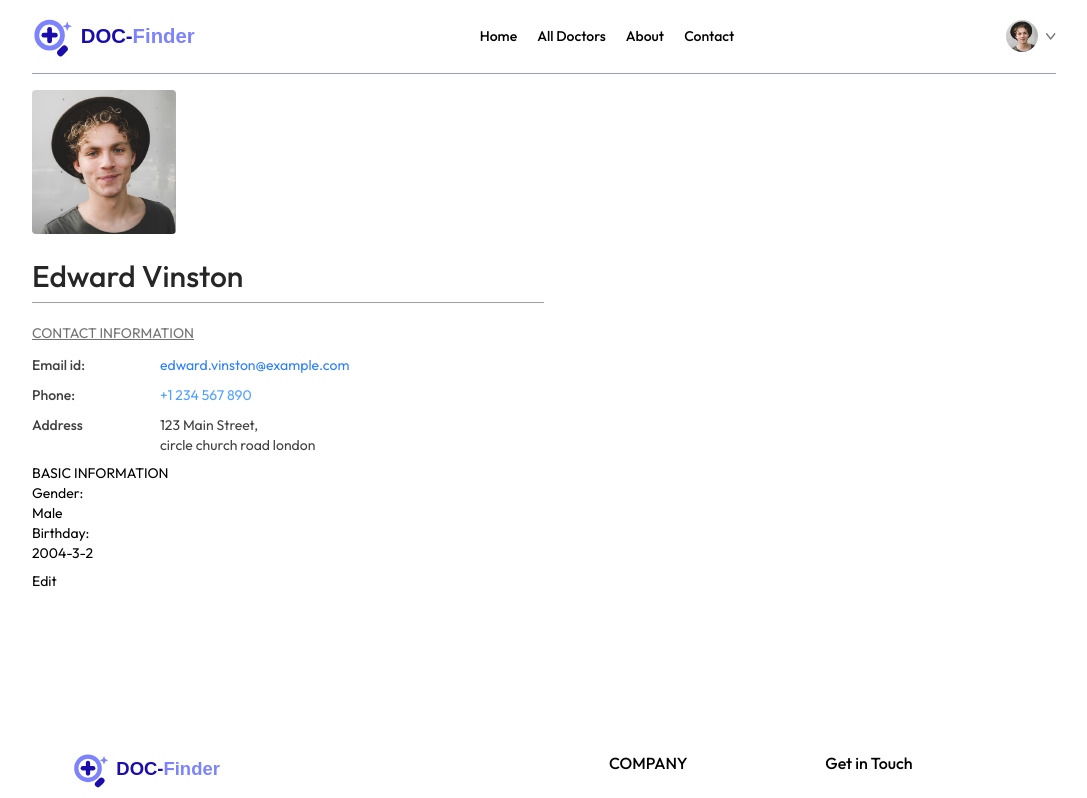
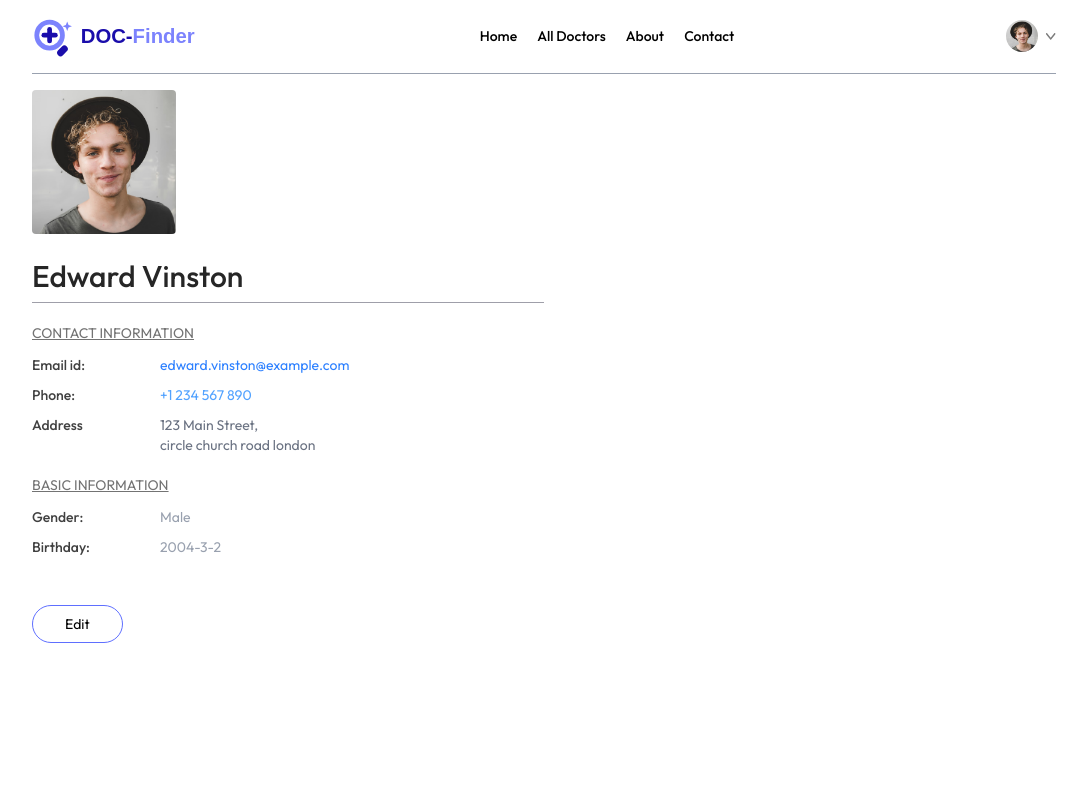
Before and after one commit to HarisShahnawaz/DOC-Finder, a React (Vite) app in the folder frontend/: page /my-profile in a window 1280 px wide. Shown: the top 798 px of the page, without its empty margins (96-1183 px from the left). Built offline with nearby package versions, Linux system fonts and the light colour scheme.

Commit message:
complete muprofile

```diff
--- a/frontend/src/pages/MyProfile.jsx
+++ b/frontend/src/pages/MyProfile.jsx
@@ -45,11 +45,11 @@
           {
             isEdit
               ? <p>
-                <input onChange={(e) => setUserData(prev => ({ ...prev, address: { ...prev.address, line1: e.target.value } }))} value={userData.address.line1} type="text" />
+                <input className='bg-gray-50' onChange={(e) => setUserData(prev => ({ ...prev, address: { ...prev.address, line1: e.target.value } }))} value={userData.address.line1} type="text" />
                 <br />
-                <input onChange={(e) => setUserData(prev => ({ ...prev, address: { ...prev.address, line2: e.target.value } }))} value={userData.address.line2} type="text" />
+                <input className='bg-gray-50' onChange={(e) => setUserData(prev => ({ ...prev, address: { ...prev.address, line2: e.target.value } }))} value={userData.address.line2} type="text" />
               </p>
-              : <p>
+              : <p className='text-gray-500'>
                 {userData.address.line1}
                 <br />
                 {userData.address.line2}
@@ -61,31 +61,31 @@
 
       </div>
       <div>
-        <p>BASIC INFORMATION</p>
-        <div>
-          <p>Gender:</p>
+        <p className='text-neutral-500 underline mt-3 '>BASIC INFORMATION</p>
+        <div className='grid grid-cols-[1fr_3fr] gap-y-2.5 mt-3 text-neutral-700'>
+          <p className='font-medium'>Gender:</p>
           {
             isEdit
-              ? <select onChange={(e) => setUserData(prev => ({ ...prev, gender: e.target.value }))} value={userData.gender}>
+              ? <select className='max-w-20 bg-gray-100 ' onChange={(e) => setUserData(prev => ({ ...prev, gender: e.target.value }))} value={userData.gender}>
                 <option value="Male">Male</option>
                 <option value="Female">Female</option>
               </select>
-              : <p>{userData.gender}</p>
+              : <p className='text-gray-400'>{userData.gender}</p>
           }
-          <p>Birthday:</p>
+          <p className='font-medium'>Birthday:</p>
           {
             isEdit
-              ? <input type="date" onChange={(e) => setUserData(prev => ({ ...prev, dob: e.target.value }))} value={userData.dob} />
-              : <p>{userData.dob}</p>
+              ? <input className='max-w-28 bg-gray-100' type="date" onChange={(e) => setUserData(prev => ({ ...prev, dob: e.target.value }))} value={userData.dob} />
+              : <p className='text-gray-400'>{userData.dob}</p>
           }
         </div>
       </div>
 
-      <div>
+      <div className='mt-10'>
         {
           isEdit
-            ? <button onClick={() => setIsEdit(false)}>Save  All Information</button>
-            : <button onClick={() => setIsEdit(true)}>Edit</button>
+            ? <button className='border border-primary px-8 py-2 rounded-full hover:bg-primary hover:text-white transition-all' onClick={() => setIsEdit(false)}>Save  All Information</button>
+            : <button className='border border-primary px-8 py-2 rounded-full  hover:bg-primary hover:text-white transition-all' onClick={() => setIsEdit(true)}>Edit</button>
         }
       </div>
     </div>
```
